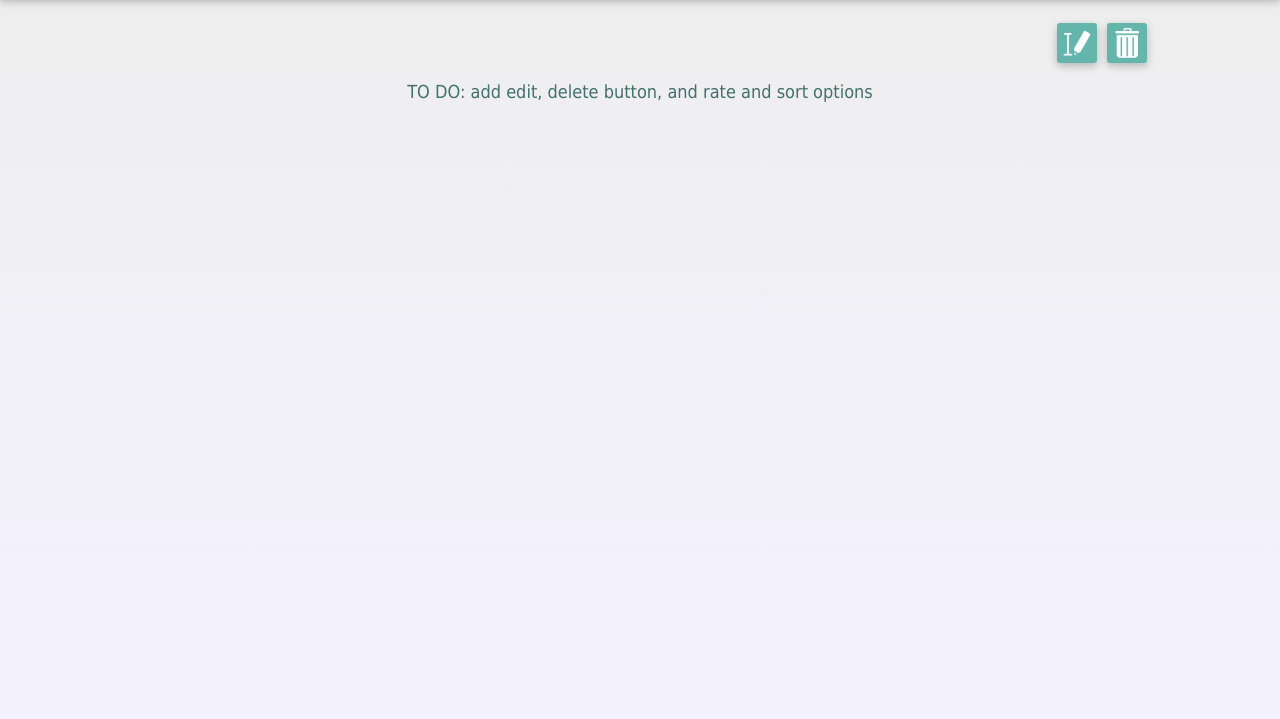
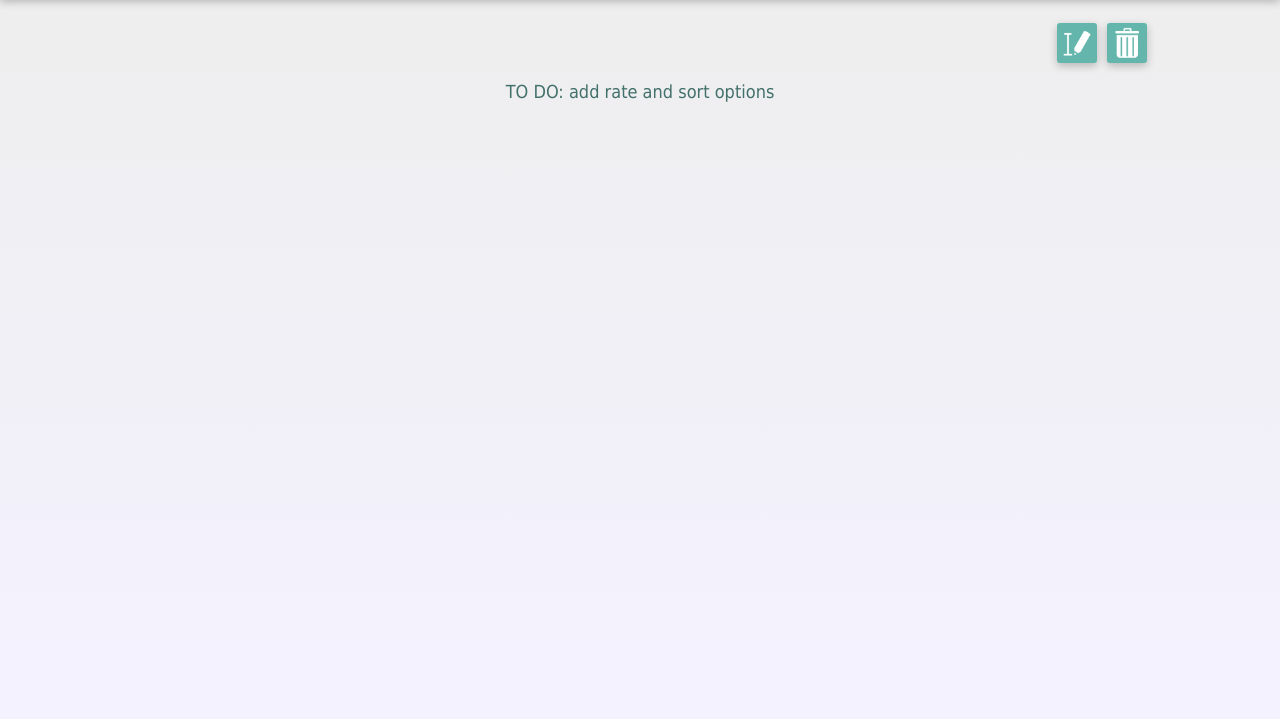
Before and after one commit to OliveMcCullough/Pixax-Project, a Django app: template pixax/templates/album.html in a window 1280 px wide. Shown: the part 81-800 px from the top of the page. Run offline with Django 4.2, Linux system fonts and the light colour scheme; the template is opened without the code that fills it, so the values that code supplies are empty.

Commit message:
Minor template edits

```diff
--- a/pixax/templates/album.html
+++ b/pixax/templates/album.html
@@ -8,10 +8,10 @@
         <div class="container_80">
             <h1> {{album.name}}  </h1>
             <div class="button_row">
-                <a title="Edit album name" class="button button_hide_text edit_name_button" href="="> Edit album name </a>
+                <a title="Edit album name" class="button button_hide_text edit_name_button" href="{% url 'main:album_edit_name' album.id %}"> Edit album name </a>
                 <a title="Delete Album" class="button button_hide_text delete_button" href="{% url 'main:album_delete' album.id %}"> Delete album </a>
             </div>
-            <p>TO DO: add edit, delete button, and rate and sort options</p>
+            <p>TO DO: add rate and sort options</p>
         </div>
         {% if pictures %}
             <div class="gallery">
--- a/pixax/templates/albums.html
+++ b/pixax/templates/albums.html
@@ -8,7 +8,7 @@
         <div class="container_80">
             <h1> My Albums </h1>
 
-            <form action="./" method="get" id="search_form" class="search_form">
+            <form method="get" id="search_form" class="search_form">
                 <input type="text" id="q" name="q" placeholder="Search..." value="{{query}}"/>
                 <button type="submit" class="button_hide_text">Search</button>
             </form>
--- a/pixax/templates/unsorted.html
+++ b/pixax/templates/unsorted.html
@@ -7,6 +7,7 @@
     <div class="main">
         <div class="container_80">
             <h1> Unsorted pictures  </h1>
+            <p>TO DO: add rate and sort options</p>
         </div>
         <div class="gallery">
             <div class="divider"> </div>
```
